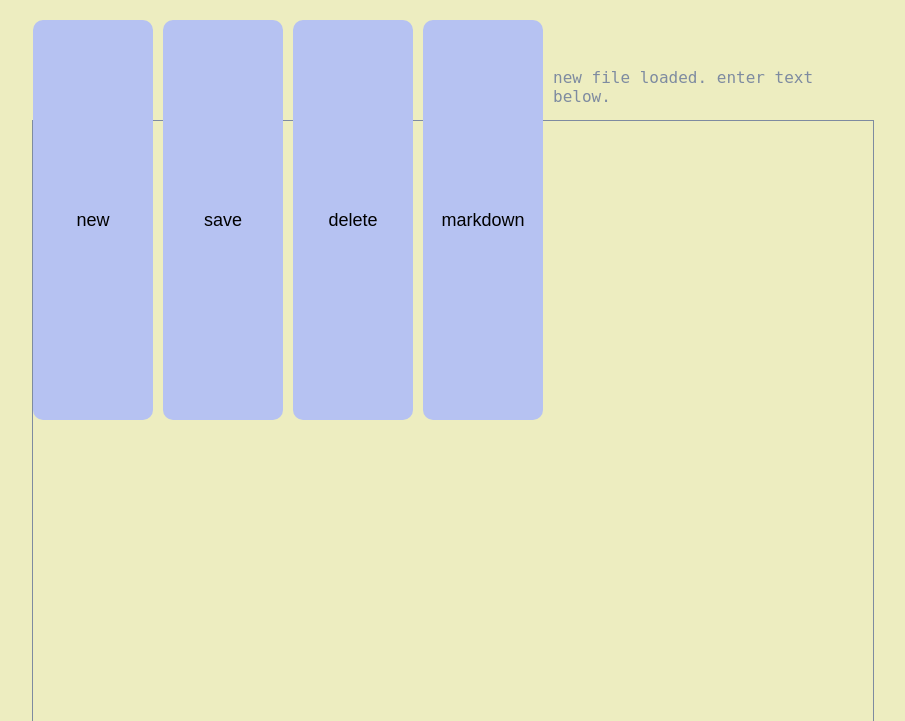
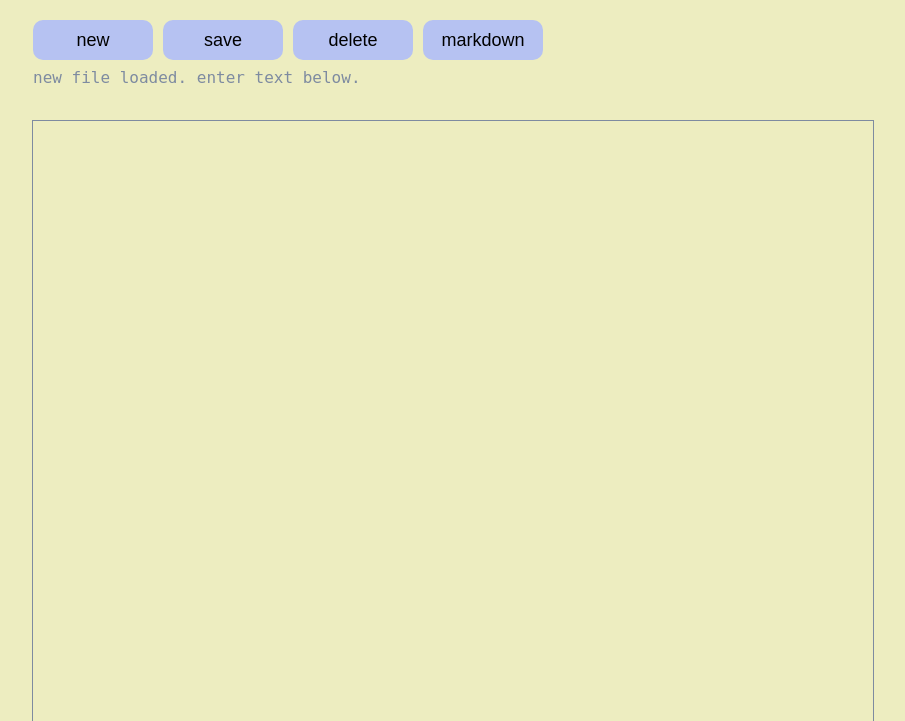
Before and after one commit to unforswearing/unforswearing.github.io, a PHP site: page /note/index.html in a window 1280 px wide. Shown: the top 721 px of the page, without its empty margins (187-1092 px from the left). Run offline with PHP 8.4, Linux system fonts and the light colour scheme.

Commit message:
fix button height

```diff
--- a/note/main.css
+++ b/note/main.css
@@ -33,7 +33,7 @@ a:hover {
 button {
   background: rgb(182, 194, 242);
   width: 120px;
-  height: 400px;
+  height: 40px;
   float: left;
   margin-right: 10px;
   font-size: 18px;
```
